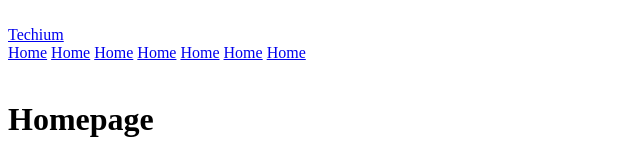
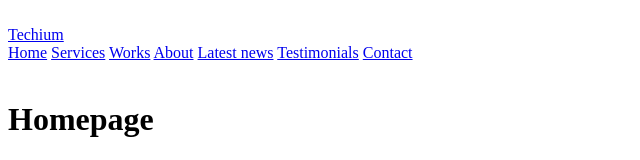
Before and after one commit to jvcortes/web_front_end-quickstart, a plain HTML site: page 0x00-html_advanced/20-index.html in a window 1280 px wide. Shown: the top 160 px of the page, without its empty margins (0-640 px from the left). Drawn offline with Linux system fonts and the light colour scheme.

Commit message:
(0x00) fix: task 20
Changed nav link text to its correspondent text for each section.

```diff
--- a/0x00-html_advanced/20-index.html
+++ b/0x00-html_advanced/20-index.html
@@ -21,12 +21,12 @@
         </div>
         <nav>
           <a href="/">Home</a>
-          <a href="#services">Home</a>
-          <a href="#works">Home</a>
-          <a href="#about">Home</a>
-          <a href="#latest_news">Home</a>
-          <a href="#testimonials">Home</a>
-          <a href="contact">Home</a>
+          <a href="#services">Services</a>
+          <a href="#works">Works</a>
+          <a href="#about">About</a>
+          <a href="#latest_news">Latest news</a>
+          <a href="#testimonials">Testimonials</a>
+          <a href="#contact">Contact</a>
         </nav>
       </div>
     </header>
```
